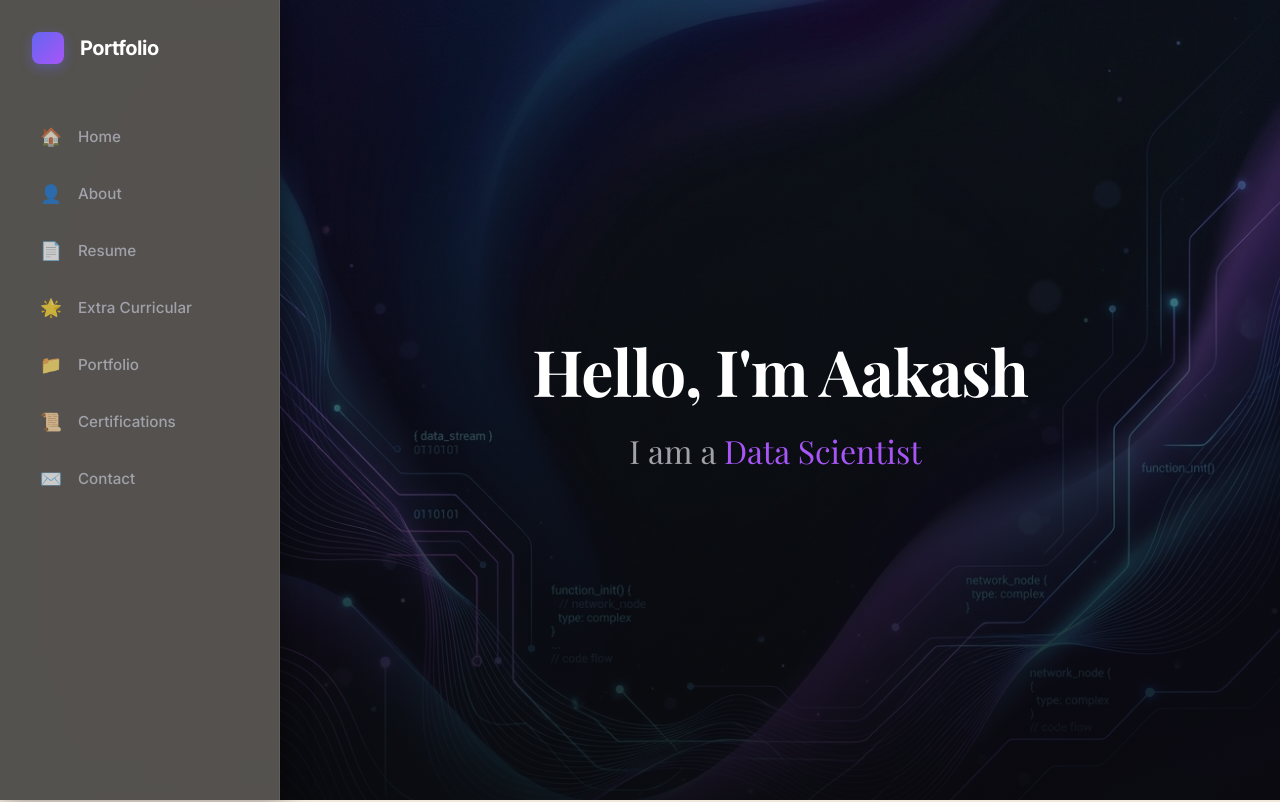
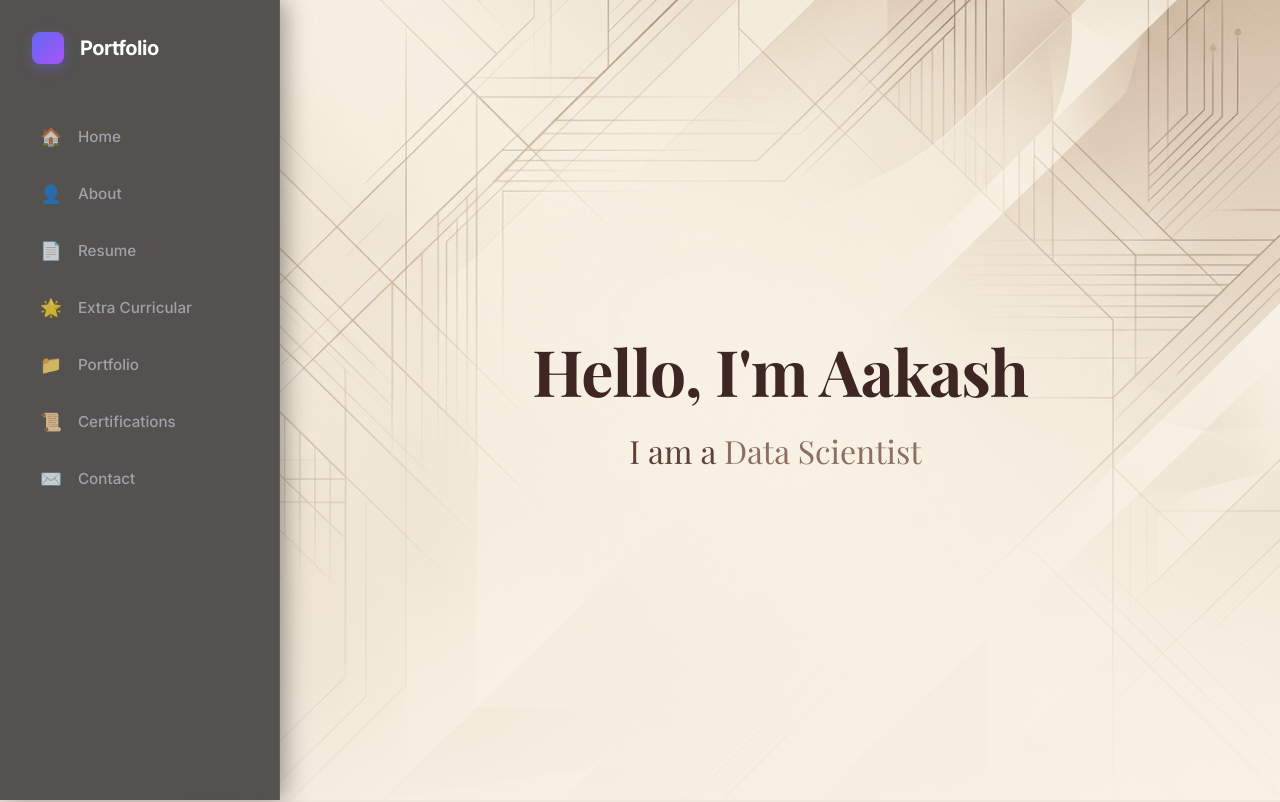
Before and after one commit to aakashs-dev/aakashs-dev.github.io, an Angular app: page /#/ in a window 1280 px wide. Shown: the top 802 px of the page. Built offline with nearby package versions, Linux system fonts and the light colour scheme; a web font is replaced by a local one.

Commit message:
style(home): update hero styling for light sepia theme

```diff
--- a/src/app/components/home/home.scss
+++ b/src/app/components/home/home.scss
@@ -11,7 +11,7 @@
   display: flex;
   align-items: center;
   justify-content: center;
-  background-image: url('/hero_background.jpg');
+  background-image: url('/hero_background_sepia.jpg');
   background-size: cover;
   background-position: center;
   background-repeat: no-repeat;
@@ -26,7 +26,7 @@
     left: 0;
     right: 0;
     bottom: 0;
-    background: linear-gradient(180deg, rgba(9, 9, 11, 0.3) 0%, rgba(9, 9, 11, 0.9) 100%);
+    background: linear-gradient(180deg, rgba(248, 241, 229, 0.3) 0%, rgba(248, 241, 229, 0.95) 100%);
     z-index: 1;
   }
 
@@ -39,7 +39,7 @@
     .hero-title {
       font-size: 4rem;
       font-weight: 700;
-      color: #ffffff;
+      color: #3e2723;
       margin-bottom: 1rem;
       letter-spacing: -1px;
     }
@@ -47,15 +47,15 @@
     .hero-subtitle {
       font-size: 2rem;
       font-weight: 300;
-      color: #a1a1aa;
+      color: #5d4037;
 
       .typewriter-text {
-        color: #a855f7;
+        color: #8d6e63;
         font-weight: 500;
       }
 
       .cursor {
-        color: #a855f7;
+        color: #8d6e63;
         margin-left: 2px;
         opacity: 1;
 
@@ -74,7 +74,7 @@
   display: flex;
   flex-direction: column;
   justify-content: center;
-  border-bottom: 1px solid rgba(255, 255, 255, 0.05);
+  border-bottom: 1px solid rgba(62, 39, 35, 0.1);
 
   &:last-child {
     border-bottom: none;
```
